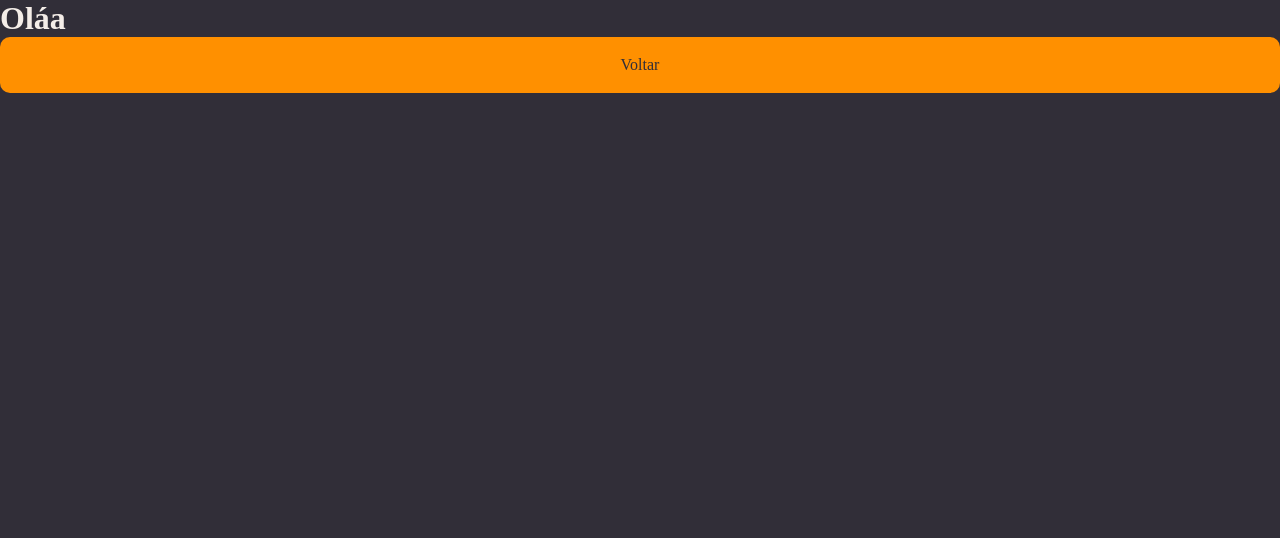
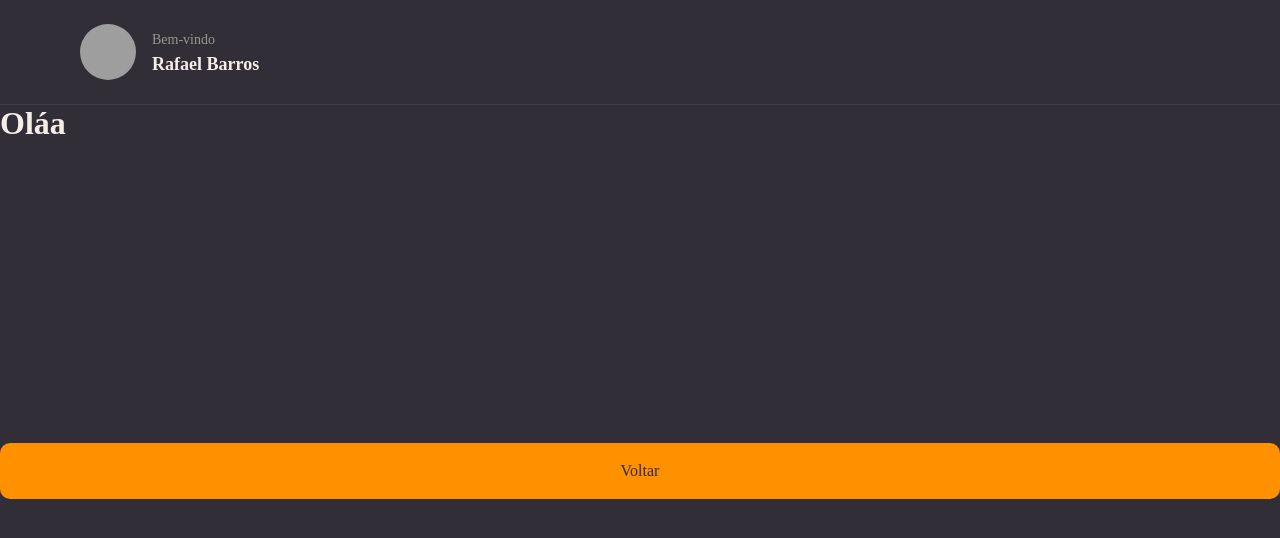
Before and after one commit to dev-rafael92as/rocketNotesStage09, a React (Vite) app: page / in a window 1280 px wide. Shown: the top 538 px of the page. Built offline with nearby package versions, Linux system fonts and the light colour scheme; grey boxes are pictures that could not be loaded.

Commit message:
[Stage09ExercicioAula] Ajustes e implementações no comp Header

```diff
--- /dev/null
+++ b/src/components/Header/index.jsx
@@ -0,0 +1,17 @@
+import { Container, Profile } from './styles';
+
+export function Header() {
+	return (
+		<Container>
+            <Profile>
+                <img src= "https://github.com/dev-rafael92as.png"
+                            alt= "Foto usuário"
+                />
+                <div>
+                    <span>Bem-vindo</span>
+                    <strong>Rafael Barros</strong>
+                </div>
+            </ Profile>
+		</ Container>
+	);
+};
--- /dev/null
+++ b/src/components/Header/styles.js
@@ -0,0 +1,43 @@
+import styled from 'styled-components';
+
+export const  Container = styled.header `
+    grid-area: header;
+
+    height: 105px;
+    width: 100%;
+
+    border-bottom-width: 1px;
+    border-bottom-style: solid;
+    border-bottom-color: ${({ theme })=> theme.COLORS.BACKGROUND_700};
+
+    display: flex;
+    justify-content: space-between;
+    padding: 0 80px;
+`
+export const Profile = styled.div `
+	display: flex;
+	align-items: center;
+
+	> img {
+		width: 56px;
+		height: 56px;
+		border-radius: 50%
+    }
+	> div {
+		display: flex;
+		flex-direction: column;
+		margin-left: 16px;
+		line-height: 24px;
+
+		span {
+			font-size: 14px;
+			color: ${({ theme }) => theme.COLORS.GRAY_100}
+		}
+
+		strong {
+			font-size: 18px;
+				color: ${({ theme }) => theme.COLORS.WHITE}
+		}
+	}
+
+`
--- a/src/pages/Details/index.jsx
+++ b/src/pages/Details/index.jsx
@@ -1,9 +1,11 @@
 import { Button } from '../../components/Button/index.jsx'
+import { Header } from '../../components/Header/index.jsx'
 import { Container } from './styles.js'
 
 export function Details() {
     return (
         <Container>
+            <Header></Header>
             <h1>Oláa</h1>
 
             <Button title="Voltar"/>
--- a/src/pages/Details/styles.js
+++ b/src/pages/Details/styles.js
@@ -1,5 +1,11 @@
 import styled from "styled-components";
 
 export const Container = styled.div`
+   width: 100%;
+   height: 100vh;
 
+   display: grid;
+   grid-template-rows: 105px auto;
+   grid-template-areas: "header"
+   "content";
 `;
```
